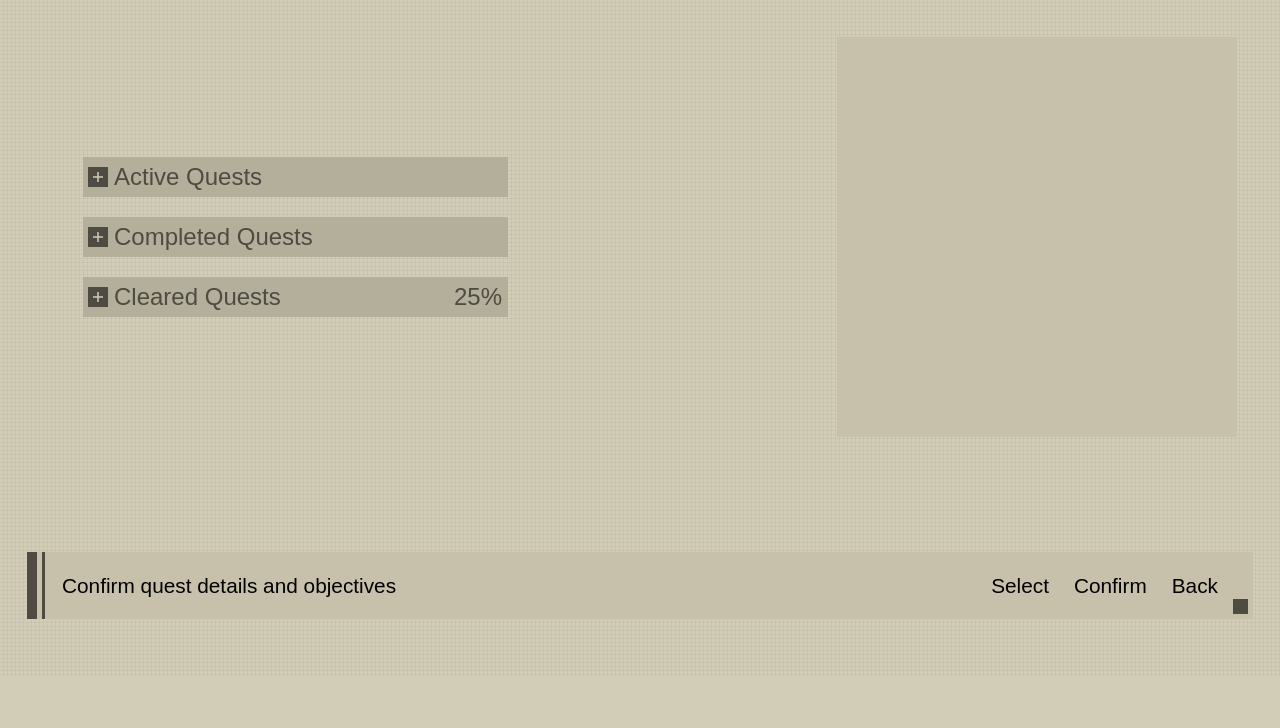
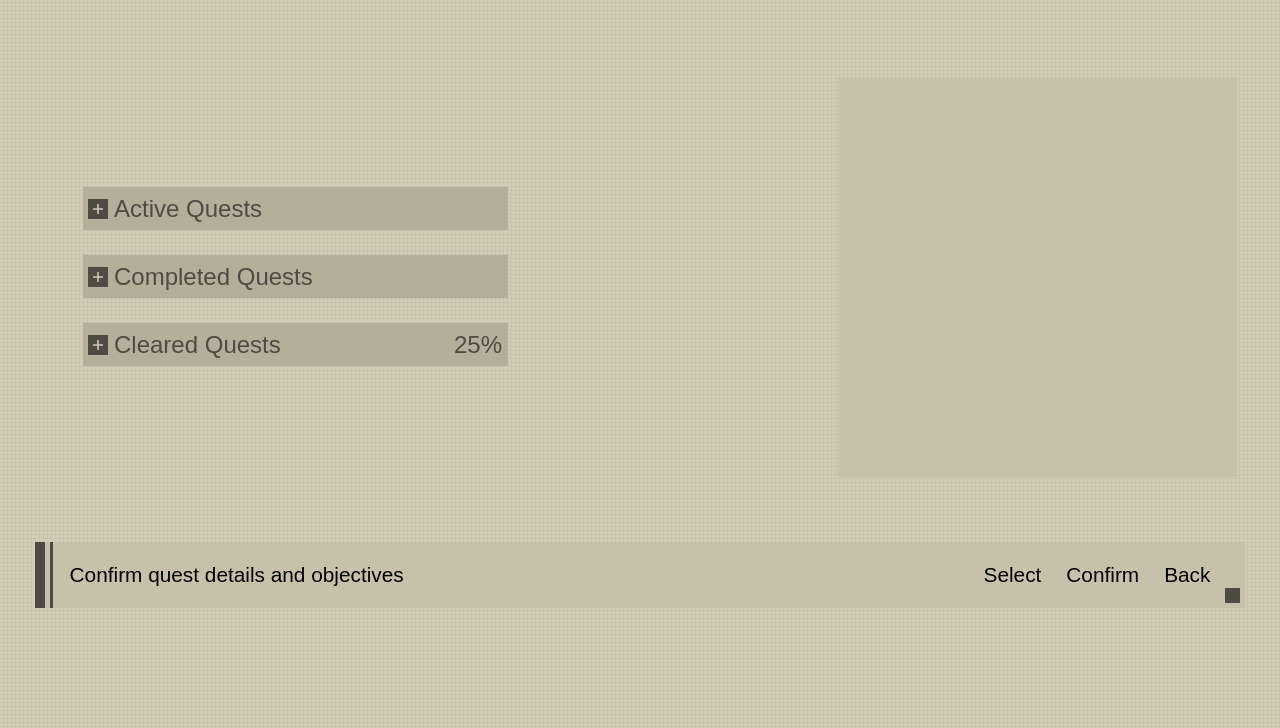
Before and after one commit to BeastieNate5/NieR-UI, a plain HTML site: page index.html in a window 1280 px wide. Shown: the part 146-874 px from the top of the page. Before the commit the page ends 823 px from the top, so only its background shows below. Drawn offline with Linux system fonts and the light colour scheme; a web font is replaced by a local one.

Commit message:
Fixed layout
Fixed layout by making bottom section take up actual space in the DOM

```diff
--- a/index.html
+++ b/index.html
@@ -43,10 +43,11 @@
 </nav>
 
 <body>
+    <div class="main-container">
         <div class="main-section">
             <h1 class="section-title">Quests</h1>
 
-            <div class="idk">
+                <div class="divider">
                     <div class="section-selectables">
                         <ul class="selectable-container">
                             <li class="selectable">
@@ -85,6 +86,6 @@
                 <p>Back</p>
             </div>
         </div>
-
+    </div>
 </body>
 </html>
--- a/style.css
+++ b/style.css
@@ -36,11 +36,11 @@ nav {
     display: flex;
     justify-self: flex-start;
     flex-direction: column;
-    gap: 20px;
+    gap: 25px;
 }
 
 .selectable-container .selectable {
-    height: 40px;
+    height: 43px;
     width: 425px;
     font-weight: lighter;
 }
@@ -167,7 +167,7 @@ nav {
 }
 
 .main-section {
-    height: 60%;
+    height: 100%;
     padding: 35px;
     padding-top: 20px;
 }
@@ -182,10 +182,17 @@ nav {
     text-shadow: #aaa593 5px 5px;
 }
 
-.idk {
+.divider {
     display: flex;
     height: 100%;
     align-items: center;
+}
+
+.main-container {
+    display: flex;
+    flex-direction: column;
+    justify-content: space-between;
+    height: 100%;
 }
 
 .stat-table {
@@ -196,16 +203,15 @@ nav {
 }
 
 .bottom-section {
-    position: absolute;
-    bottom: 35px;
-    left: 50%;
-    transform: translateX(-50%);
+    position: relative;
+    margin-bottom: 120px;
     margin-right: auto;
+    margin-left: auto;
     background-color: #C7C1AB;
     border-left: var(--main-color-darker) 10px solid;
     display: flex;
     align-items: center;
-    height: 67px;
+    height: 79px;
     width: 95%;
 }
 
```
Lines whose indentation alone changed are shown as unchanged.
